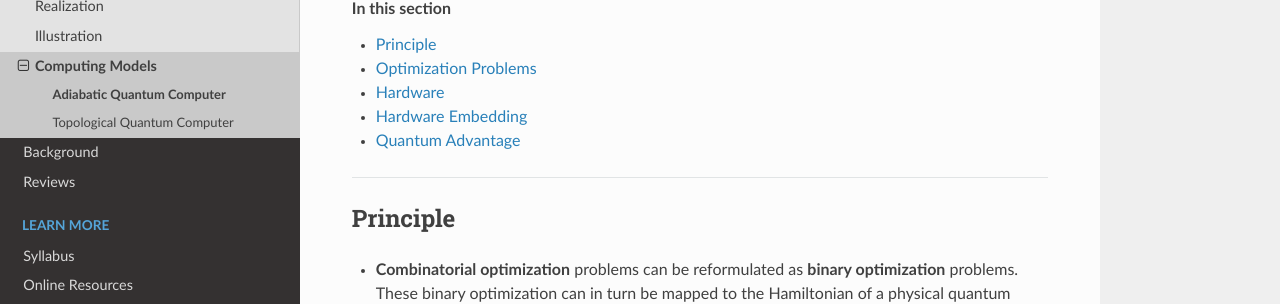
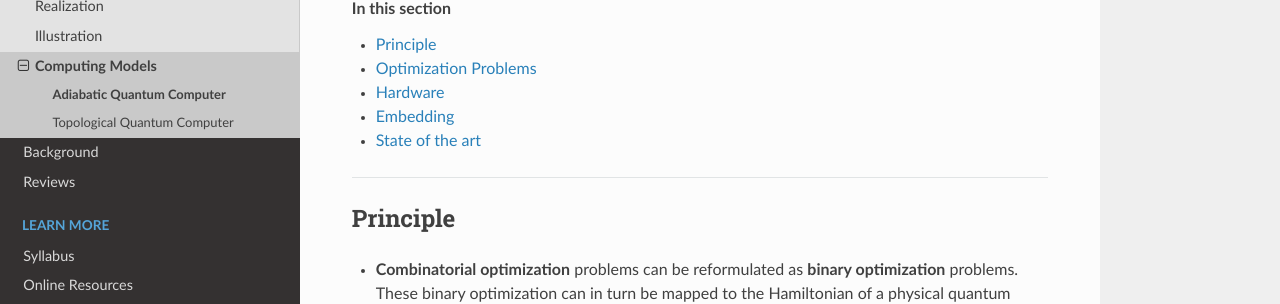
Before and after one commit to tomlqc/about-quantum, a Sphinx documentation site: the page built from source/stories/complements/adiabatic.rst, in a window 1280 px wide and 900 px high. Shown: the part 236-540 px from the top of the window. Built offline with Sphinx 7.4.7 and the Read the Docs theme 2.0.0, drawn with Linux system fonts in a browser that asks for light colours; cross-references to code outside the pages are shown as plain code; some of the changed text lies outside the part shown.

Commit message:
adiabatic: renamed sections.

```diff
--- a/source/intro/outlook/state.rst
+++ b/source/intro/outlook/state.rst
@@ -81,7 +81,7 @@ The term **Quantum Advantage** was preferred by IBM.
 
 - | About **quantum annealing**:
     `When can Quantum Annealing win? <https://ai.googleblog.com/2015/12/when-can-quantum-annealing-win.html>`_
-    :cite:`Denchev_2016` (2016), see also :ref:`stories/complements/adiabatic:Quantum Advantage` of AQC.
+    :cite:`Denchev_2016` (2016), see also :ref:`stories/complements/adiabatic:State of the art` of AQC.
 
 - | About **boson sampling**:
     *Quantum computational advantage with a programmable photonic processor* (2022) :cite:`Madsen_2022`
--- a/source/stories/complements/adiabatic.rst
+++ b/source/stories/complements/adiabatic.rst
@@ -89,7 +89,7 @@ Hardware
 - | The problematic sensitivity to noise of the above described design is due to the
     "qubit physical layer not separated from classical control layer" :cite:`Lidar_2021`.
     This leads to a not fully coherent mode of operation of current quantum annealers,
-    as described together with **"more-coherent" architectures** in the next section :ref:`stories/complements/adiabatic:Quantum Advantage`.
+    as described together with **"more-coherent" architectures** in the next section :ref:`stories/complements/adiabatic:State of the art`.
 
 - To map any *Binary Quadratic Model* the specificity of the hardware topology must be considered.
   To make the best use of it, a strategy called **minor embedding** [#embedding]_ optimizes this mapping.
@@ -105,8 +105,8 @@ For more details about the architecture and control see the notes below [#implem
 
 .. ---------------------------------------------------------------------------
 
-Hardware Embedding
-------------------
+Embedding
+---------
 
 The discrete optimization problems must be mapped on the QUBO formalism,
 and then the QUBO itself must be mapped to the hardware,
@@ -152,8 +152,8 @@ The limitation described above is also mentioned by Weinberg :cite:`Weinberg_202
 
 .. ---------------------------------------------------------------------------
 
-Quantum Advantage
------------------
+State of the art
+----------------
 
 - **A review:** *Adiabatic Quantum Computation* :cite:`Albash_2018`
 
```
Also changed, not shown: source/stories/complements/opti.rst (+2 -2 lines).
